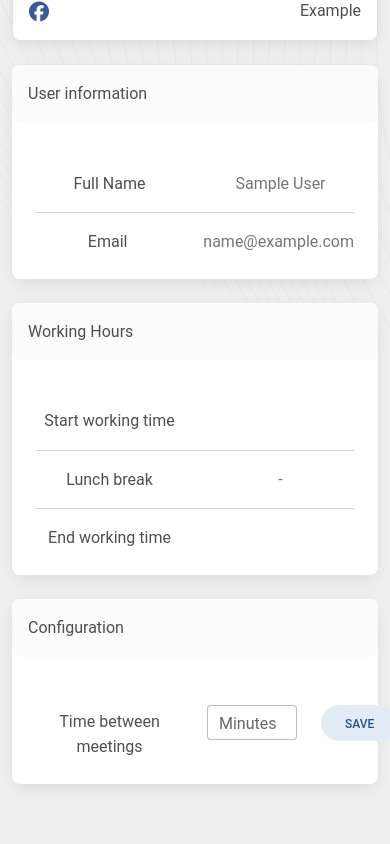
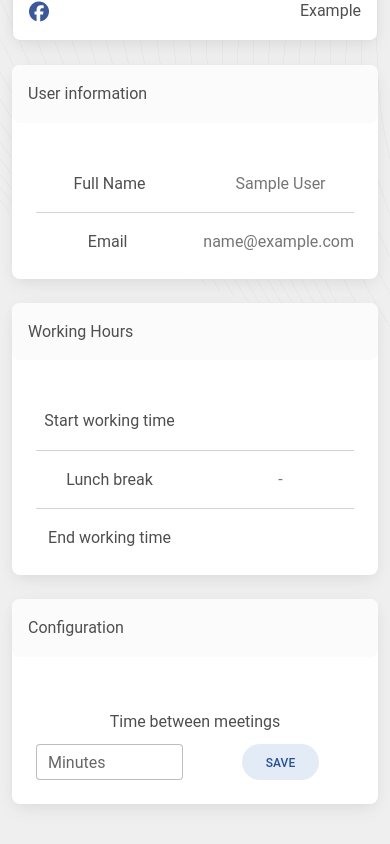
Before and after one commit to daniferna/nomoremeetings, a React (Create React App) app in the folder frontend/: page /userProfile in a window 390 px wide. Shown: the part 691-1535 px from the top of the page. Built offline with nearby package versions, Linux system fonts and the light colour scheme; no server answers; sample sign-in values are in the browser's storage.

Commit message:
feat: add alert when saving profile changes & fix save button out of column when on mobile

```diff
--- a/frontend/src/App.css
+++ b/frontend/src/App.css
@@ -5,6 +5,10 @@
 
 body {
     background: inherit !important;
+}
+
+#saveButton {
+    align-self: center !important;
 }
 
 html {
--- a/frontend/src/UserProfile.jsx
+++ b/frontend/src/UserProfile.jsx
@@ -26,6 +26,7 @@ import {
 import dayjs from "dayjs";
 import axios from "axios";
 import {useNavigate} from "react-router-dom";
+import {Alert, Snackbar} from "@mui/material";
 
 export default function UserProfile() {
 
@@ -33,6 +34,8 @@ export default function UserProfile() {
     const [user, setUser] = useState(JSON.parse(sessionStorage.getItem("user")));
 
     const [hoursModal, setHoursModal] = useState(false);
+    const [snackbarOpen, setSnackbarOpen] = useState(false);
+
     const [startWorkingTime, setStartWorkingTime] = useState(dayjs(user?.startWorkingTime, 'HH:mm'));
     const [endWorkingTime, setEndWorkingTime] = useState(dayjs(user?.endWorkingTime, 'HH:mm'));
     const [startLunchTime, setStartLunchTime] = useState(dayjs(user?.startLunchTime, 'HH:mm'));
@@ -69,12 +72,18 @@ export default function UserProfile() {
                 updatedUser.idToken = user?.idToken;
                 setUser(updatedUser);
                 sessionStorage.setItem("user", JSON.stringify(updatedUser));
+                setSnackbarOpen(true);
             })
         closeModalHours();
     }
 
     return (
         <section style={{backgroundColor: 'rgba(238,238,238,0.5)'}}>
+            <Snackbar open={snackbarOpen} autoHideDuration={5000} onClose={() => setSnackbarOpen(false)}>
+                <Alert onClose={() => setSnackbarOpen(false)} severity="success" sx={{width: '100%'}}>
+                    Changes saved successfully!
+                </Alert>
+            </Snackbar>
             <MDBModal show={hoursModal} setShow={setHoursModal} tabIndex='-1'>
                 <MDBModalDialog>
                     <MDBModalContent>
@@ -263,18 +272,20 @@ export default function UserProfile() {
                                 <MDBBreadcrumb className="bg-light rounded-3 p-3 mb-4"> Configuration </MDBBreadcrumb>
                                 <MDBCardBody>
                                     <MDBRow center>
-                                        <MDBCol start size={6}>
-                                            <MDBCardText style={{paddingTop: '4px'}}>Time between
-                                                meetings</MDBCardText>
+                                        <MDBCol md={6} style={{marginBottom: '10px'}}>
+                                            <MDBCardText style={{paddingTop: '4px'}}>
+                                                Time between meetings
+                                            </MDBCardText>
                                         </MDBCol>
-                                        <MDBCol size={4}>
+                                        <MDBCol>
                                             <MDBInput label="Minutes" type='number'
                                                       onChange={newTime => setTimeBetweenMeetings(newTime.target.value)}
                                                       defaultValue={timeBetweenMeetings}/>
                                         </MDBCol>
-                                        <MDBCol size={2}>
-                                            <MDBBtn color='secondary' rounded
-                                                    onClick={saveNewTimes}>Save</MDBBtn>
+                                        <MDBCol id="saveButton">
+                                            <MDBBtn color='secondary' rounded onClick={saveNewTimes}>
+                                                Save
+                                            </MDBBtn>
                                         </MDBCol>
                                     </MDBRow>
                                 </MDBCardBody>
```
